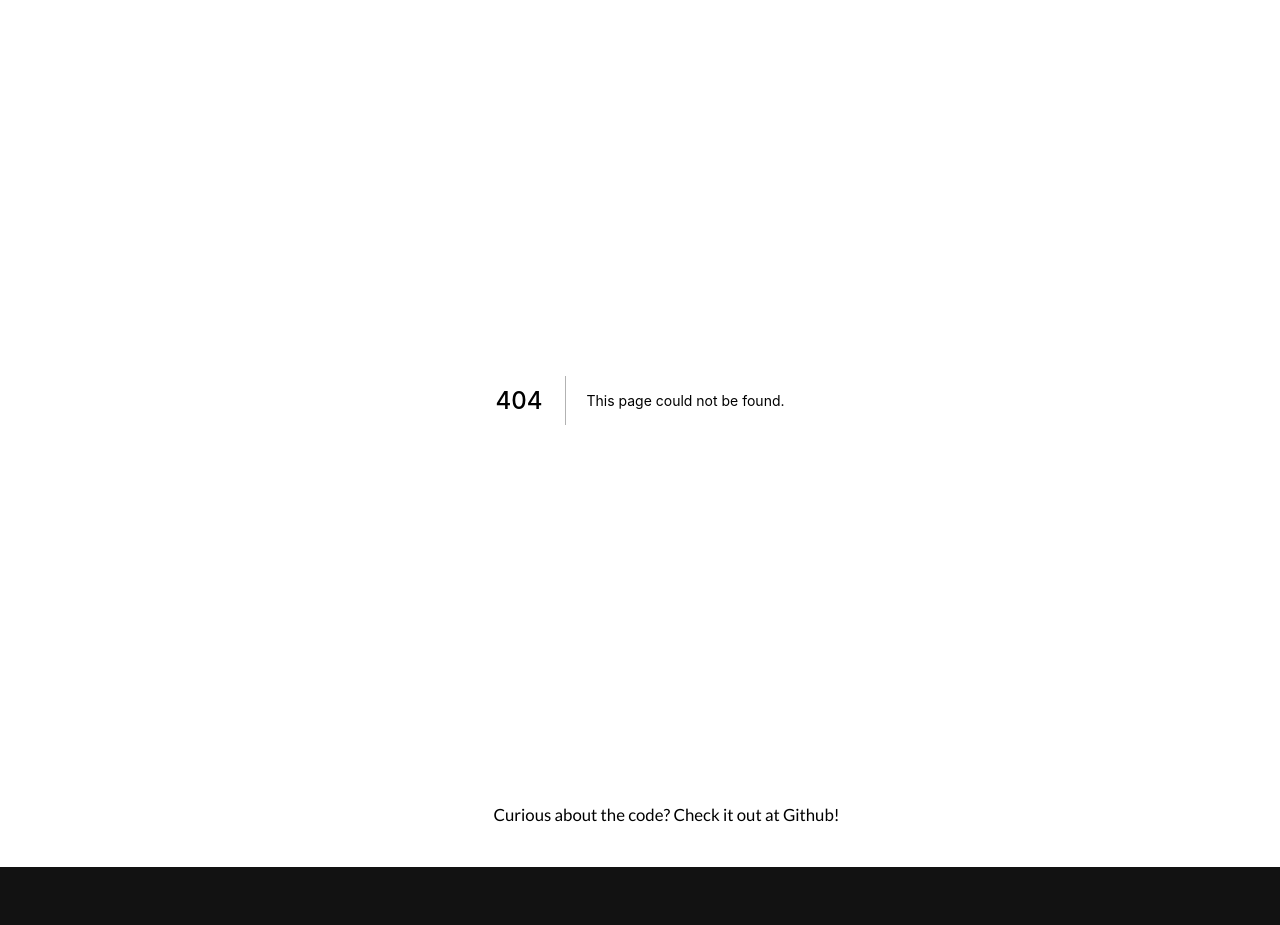
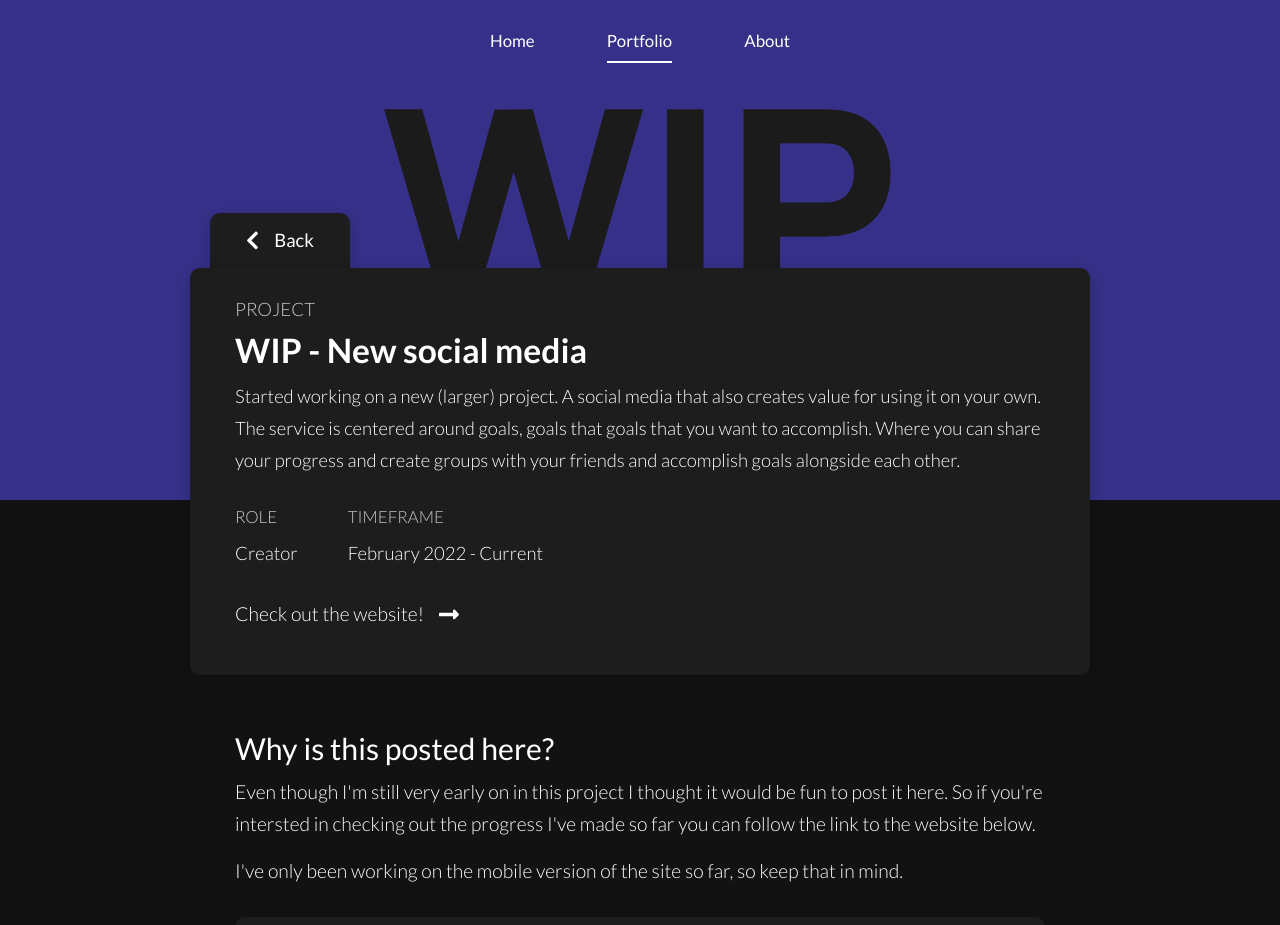
Before and after one commit to JonathanHedlund/portfolio, a Next.js app: page /portfolio/social-media in a window 1280 px wide. Before the commit this address had no page. Shown: the top 925 px of the page. Before the commit the page ends 867 px from the top, so only its background shows below. Built offline with nearby package versions, Linux system fonts and the light colour scheme.

Commit message:
Current focus for hobbies

```diff
--- /dev/null
+++ b/pages/portfolio/social-media.js
@@ -0,0 +1,43 @@
+import HeaderNav from '../../components/HeaderNav'
+import PortfolioHeader from '../../components/portfolio/PortfolioHeader'
+import PortfolioImage from '../../components/portfolio/PortfolioImage'
+import PortfolioTitle from '../../components/portfolio/PortfolioTitle'
+import PortfolioText from '../../components/portfolio/PortfolioText'
+import PortfolioLink from '../../components/portfolio/PortfolioLink'
+import portfolioStyles from '../../styles/Portfolio.module.css'
+
+const socialMedia = () => {
+    return (
+        <div className={portfolioStyles.portfolioPageContainer}>
+            <PortfolioHeader
+                img="/wip.png"
+                experienceType="PROJECT"
+                header="WIP - New social media"
+                role="Creator"
+                timeframe="February 2022 - Current"
+                link="https://hobbies.vercel.app"
+                linkName="Check out the website!"
+                text="Started working on a new (larger) project. A social media that also creates
+                value for using it on your own. The service is centered around goals, goals that
+                goals that you want to accomplish. Where you can share your progress
+                and create groups with your friends and accomplish goals alongside each other.">
+                <HeaderNav />
+            </PortfolioHeader>
+            <div className={portfolioStyles.portfolioPageContainerContent}>
+                <div className={portfolioStyles.portfolioPageContainerContentInner}>
+                    <PortfolioTitle title="Why is this posted here?" />
+                    <PortfolioText
+                        text="Even though I'm still very early on in this project I thought it would be
+                        fun to post it here. So if you're intersted in checking out the progress I've made
+                        so far you can follow the link to the website below."/>
+                    <PortfolioText
+                        text="I've only been working on the mobile version of the site so far, so keep that in mind."/>
+                    <PortfolioLink link="https://hobbies.vercel.app" linkName="Check out the website!" />
+
+                </div>
+            </div>
+        </div>
+    )
+}
+
+export default socialMedia
```
Also changed, not shown: public/wip.png (added).
